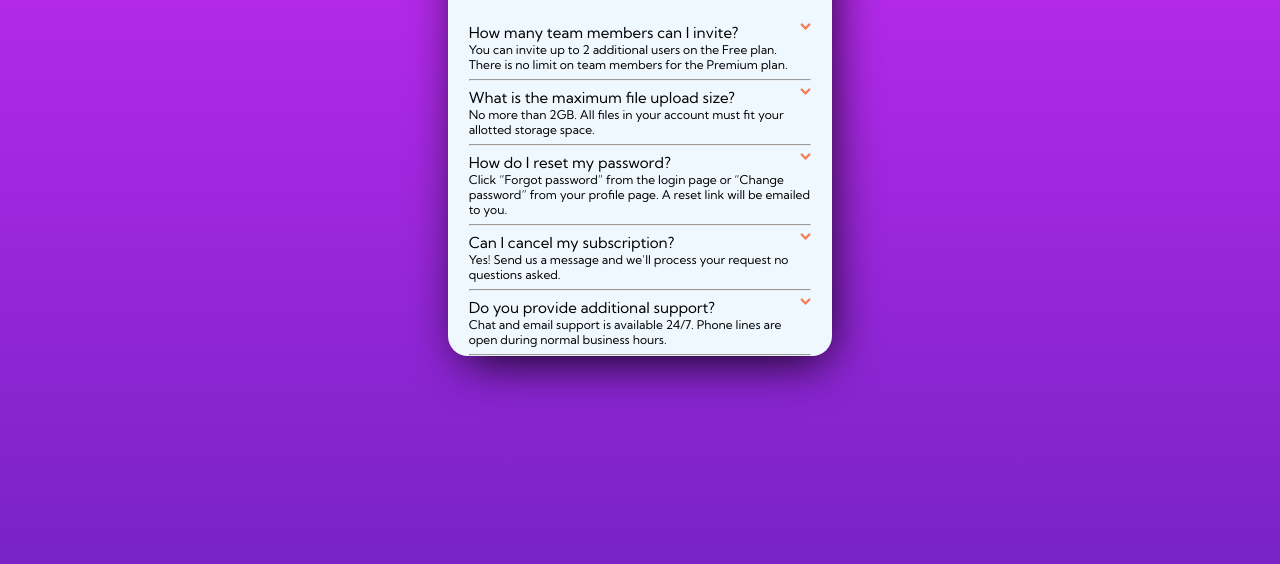
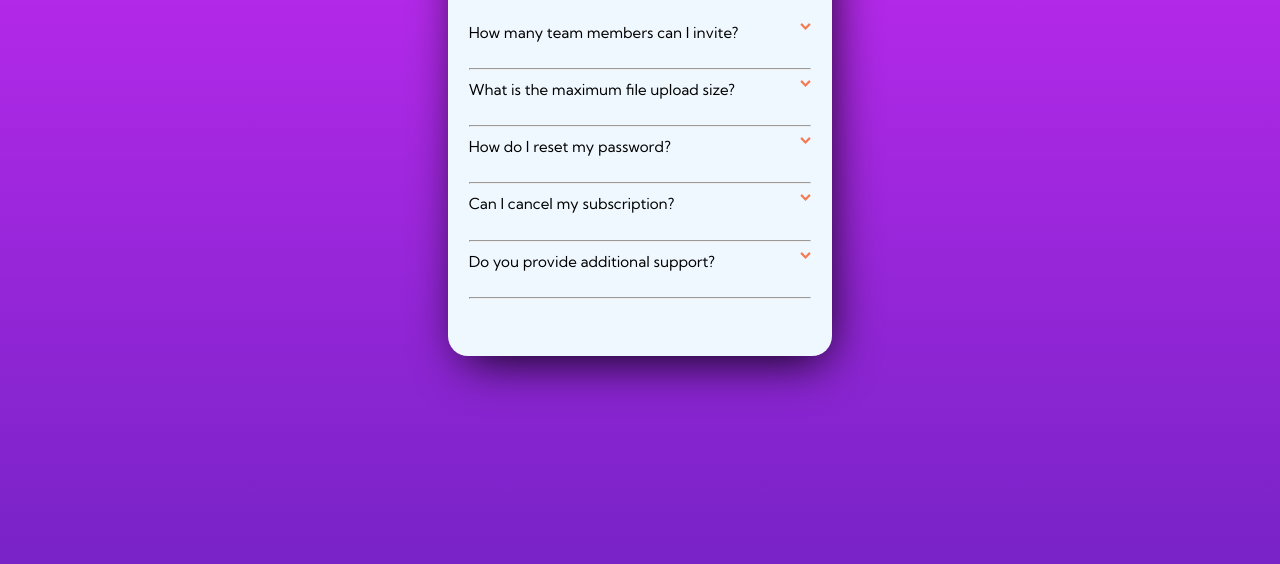
Before and after one commit to clsdjo30/FrontendMentor-FAQ, a plain HTML site: page index.html in a window 1280 px wide. Shown: the part 368-932 px from the top of the page. Drawn offline with Linux system fonts and the light colour scheme.

Commit message:
Add Accordeon Active Class

```diff
--- a/app.js
+++ b/app.js
@@ -3,7 +3,6 @@ const askTitle = document.getElementsByClassName('label')
 for(i=0; i<accordeon.length; i++) {
     accordeon[i].addEventListener('click', function() {
         console.log(accordeon);
-        this.classList.toggle('active')
+        this.classList.toggle('active');
     })
 }
-console.log("hello World");
--- a/style.css
+++ b/style.css
@@ -44,6 +44,7 @@ body {
 }
 .accordeon {
     margin: 0 2rem;
+    padding-bottom: 5rem;
 }
 
 .illustration {
@@ -78,14 +79,19 @@ h1 {
     text-transform: uppercase;
     font-size: 3rem;
 }
-/* .container {
-
-} */
+.container {
+    margin: 1rem 0;
+}
 .container .label {
     font-size: 1.5rem;
+    padding-bottom: 1rem;
 }
-.container .active .label {
-    font-weight: 900;
+.container .content {
+    padding: 0.3rem 0;
+    height: 0;
+    overflow: hidden;
+    transition: 0.5s;
+    font-size: 1.2rem;
 }
 .container .label::after {
     content: "";
@@ -96,13 +102,21 @@ h1 {
     background-size: contain;
     position: relatiive;
     float: right;
+    transition: 0.5s;
+}
+/* Class active "onclick" */
+.accordeon .active .label {
+    font-weight: 900;
 
 }
-.container .content {
-    font-size: 1.2rem;
-
+.accordeon .active .content {
+    height: 3rem;
+}
+.accordeon .active .label::after {
+    transform: rotate(-180deg);
 }
 
+    /* Responsive */
 /* @media screen and (min-width: 700px) {
 
 } */
```
